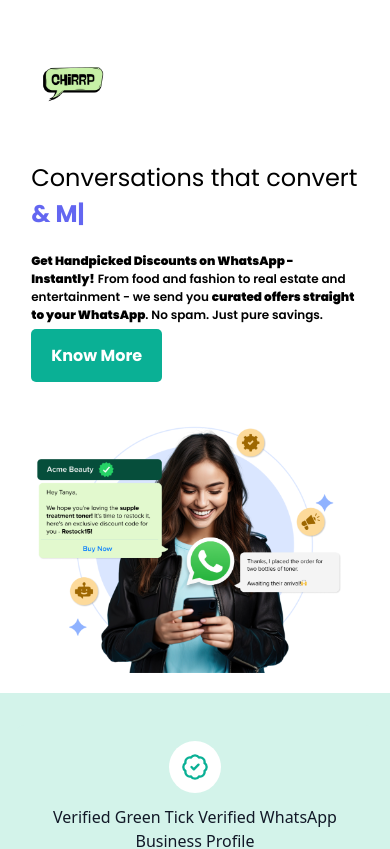
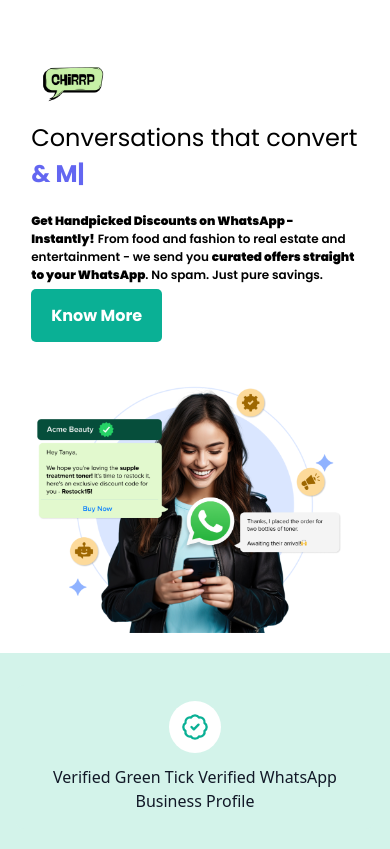
Before and after one commit to harshivkrishna/interakt, a React (Vite) app: page / in a window 390 px wide. Shown: the top 849 px of the page. Built offline with nearby package versions, Linux system fonts and the light colour scheme.

Commit message:
ui bug fixed

```diff
--- a/src/components/Form/Form.css
+++ b/src/components/Form/Form.css
@@ -143,6 +143,10 @@
         .form-container{
             flex-direction: column;
         }
+
+        .form-left{
+          padding: 0px;
+        }
   }
 
 
--- a/src/components/Hero/Hero.css
+++ b/src/components/Hero/Hero.css
@@ -21,10 +21,6 @@
 
 .logoImg{
     height: 80px;
-}
-
-.metaImg{
-    height: 50px;
 }
 
 .left-container p{
@@ -85,10 +81,11 @@
 
 @media (max-width:450px) {
     .left-container h1{
-        margin-top: 40px;
+        margin-top: 0px;
         font-size: 1.5rem;
     }
     .left-container p{
         font-size: 12px;
     }
+
 }
--- a/src/components/Testimonial/Testimonial.css
+++ b/src/components/Testimonial/Testimonial.css
@@ -2,7 +2,7 @@
   height: fit-content;
   padding: 20px 7%;
   margin-top: 40px;
-  overflow-x: hidden;
+  /* overflow-x: hidden; */
 }
 
 .testimonial-container{
```
